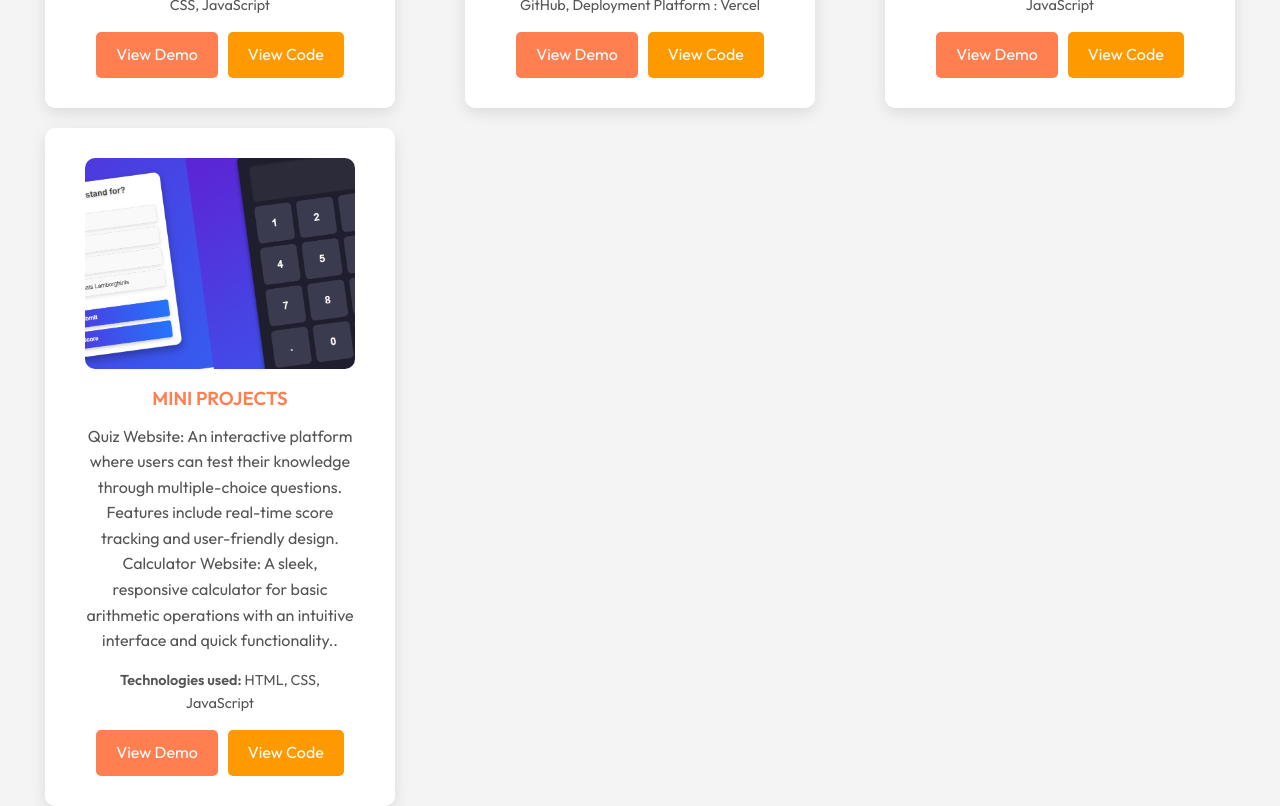
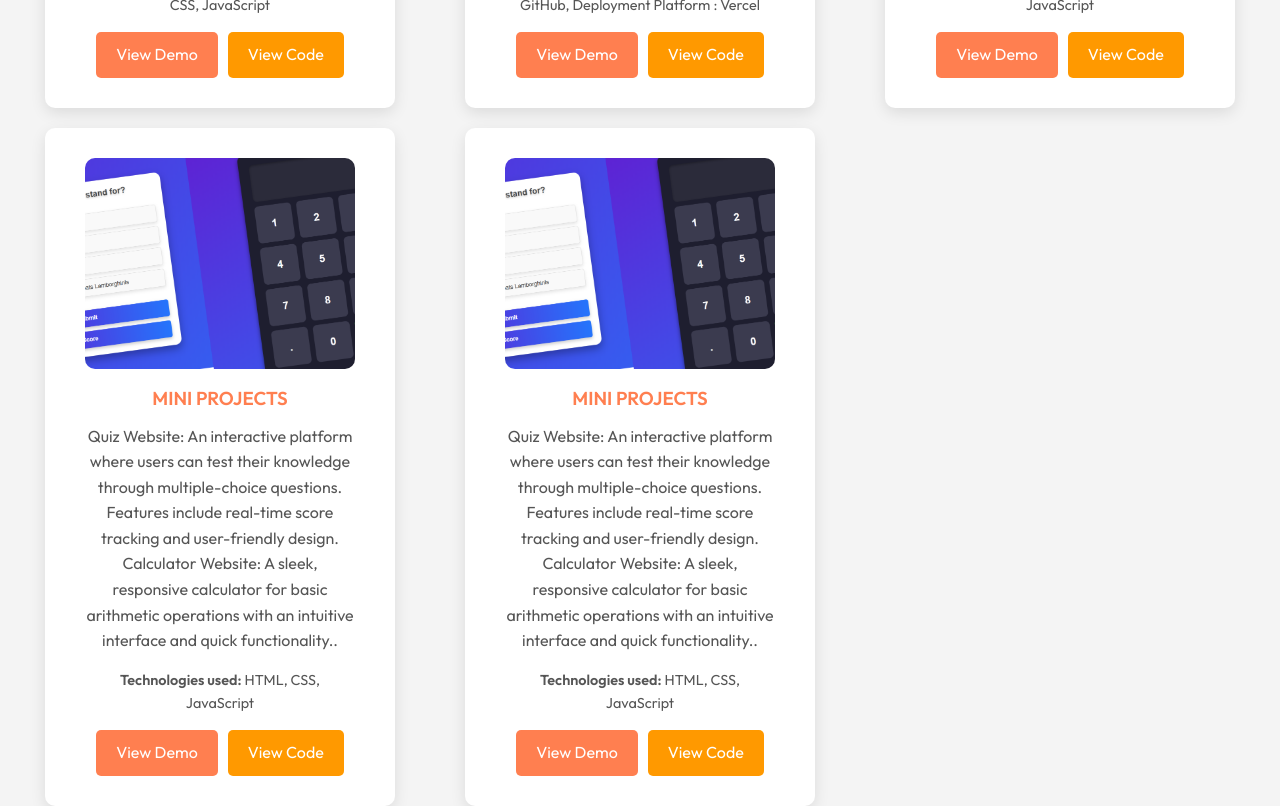
Before and after one commit to Anvithshetty17/portfolio, a React (Vite) app: page / in a window 1280 px wide. Shown: the part 1720-2526 px from the top of the page. Built offline with nearby package versions, Linux system fonts and the light colour scheme.

Commit message:
Update Projects.jsx

```diff
--- a/src/Components/Projects.jsx
+++ b/src/Components/Projects.jsx
@@ -43,6 +43,15 @@ const Projects = () => {
         codeLink: "https://github.com/Anvithshetty17/mini-projects.git",
         img: p4,
         languages: ["HTML", "CSS", "JavaScript"]
+      },
+    {
+        title: "mini projects",
+        description: "Quiz Website: An interactive platform where users can test their knowledge through multiple-choice questions. Features include real-time score tracking and user-friendly design.   Calculator Website: A sleek, responsive calculator for basic arithmetic operations with an intuitive interface and quick functionality..",
+        link: "#",
+        demoLink: "https://food-delivery-app-lilac-psi.vercel.app/",
+        codeLink: "https://github.com/Anvithshetty17/food-delivery-app",
+        img: p4,
+        languages: ["HTML", "CSS", "JavaScript"]
       }
   ];
 
```
